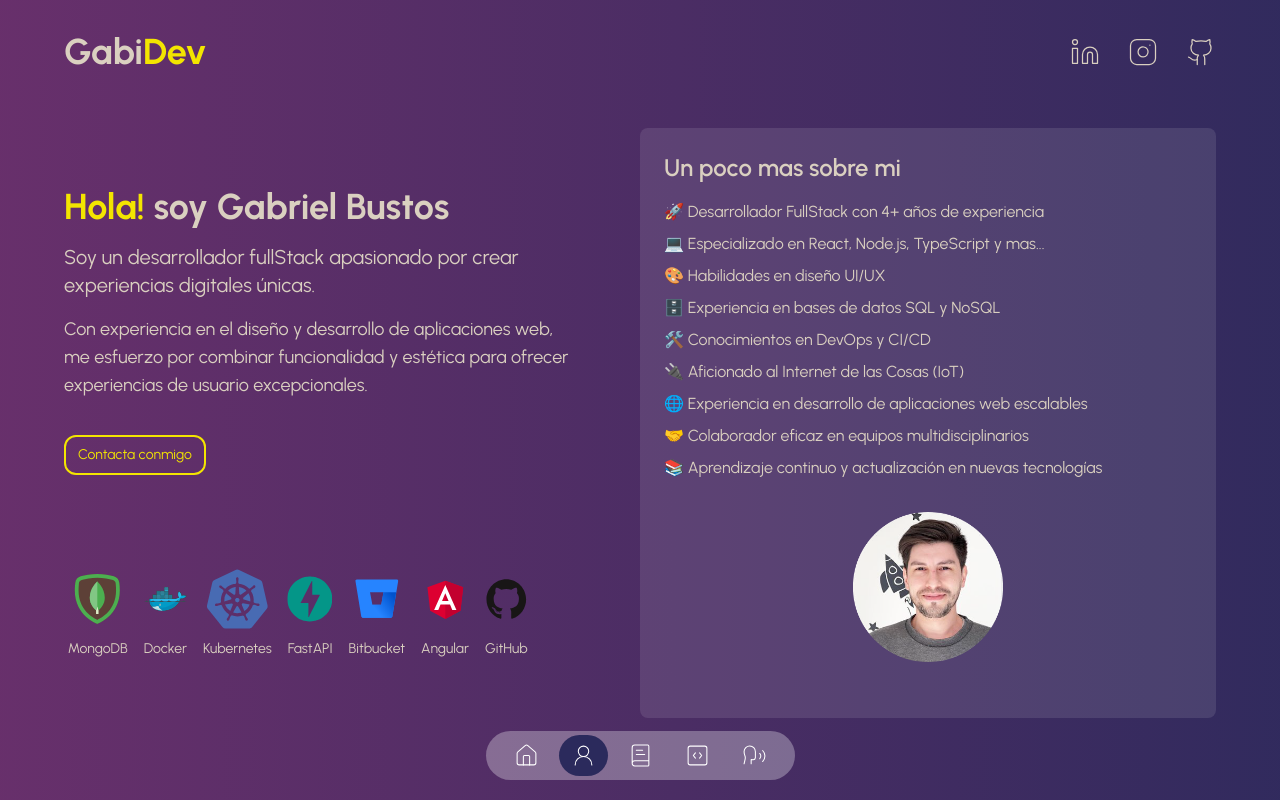
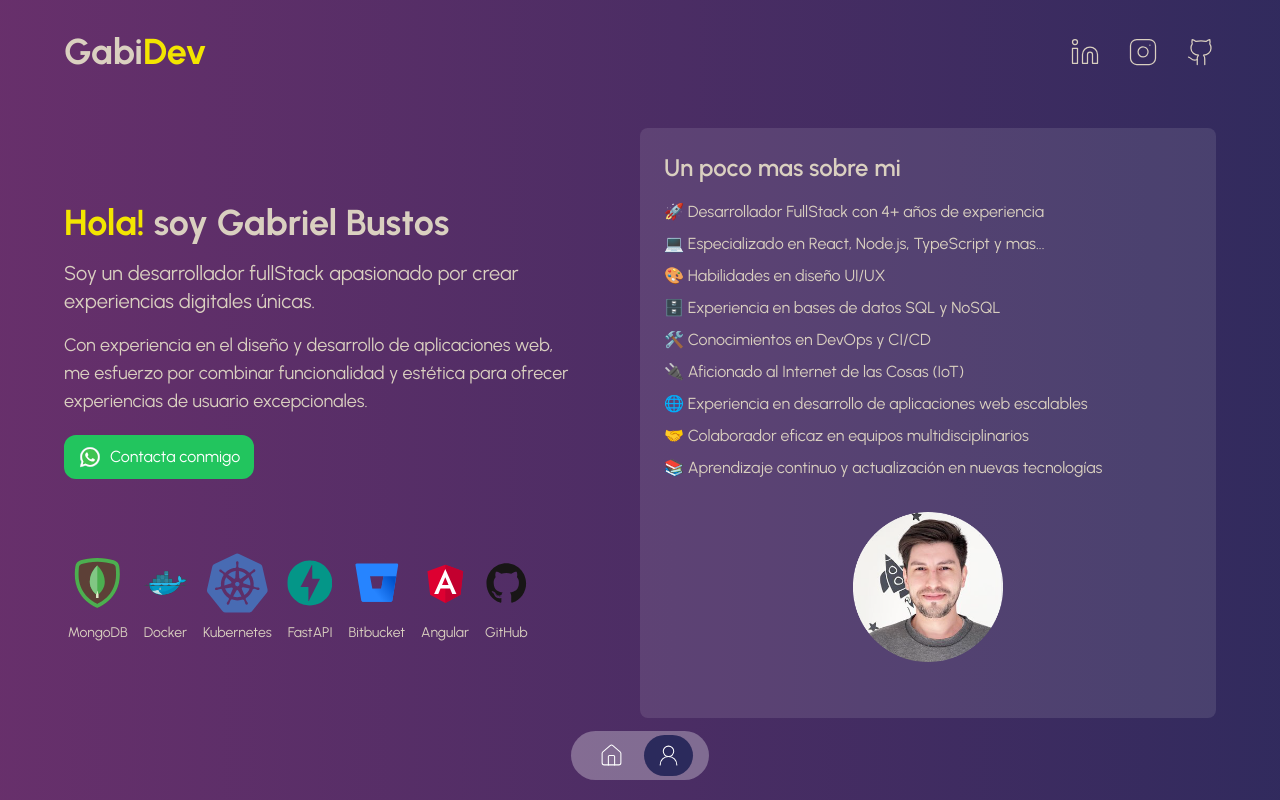
Before and after one commit to gabrielbustosdev/gb-weblog, a Next.js app: page /about-me in a window 1280 px wide. Built offline with nearby package versions, Linux system fonts and the light colour scheme.

Commit message:
simple contact

```diff
--- a/app/about-me/page.tsx
+++ b/app/about-me/page.tsx
@@ -18,8 +18,11 @@ export default function AboutMePage() {
               <p className="text-base md:text-lg mb-4">
                 Con experiencia en el diseño y desarrollo de aplicaciones web, me esfuerzo por combinar funcionalidad y estética para ofrecer experiencias de usuario excepcionales.
               </p>
-              <a href="/contact"
-                className="inline-block px-3 py-2 my-5 transition-all border-2 cursor-pointer text-sm md:text-md w-fit text-secondary border-secondary rounded-xl hover:shadow-xl hover:shadow-secondary" >
+              <a href="https://wa.me/5493516864617"
+                target="_blank"
+                rel="noopener noreferrer"
+                className="flex items-center px-3 py-2 my-5 transition-all border-2 cursor-pointer text-md w-fit text-white bg-green-500 border-green-500 rounded-xl hover:shadow-xl hover:shadow-green-500/50">
+                <Image src="/icons/whatsapp.svg" width={24} height={24} alt="WhatsApp" className="mr-2" />
                 Contacta conmigo
               </a>
               <div className="mt-8">
--- a/components/Main.tsx
+++ b/components/Main.tsx
@@ -36,8 +36,11 @@ const Main = () => {
                         <a href="/projects" className="px-3 py-2 my-2 transition-all border-2 cursor-pointer text-md w-fit rounded-xl hover:shadow-xl hover:shadow-white/50">
                             Ver proyectos
                         </a>
-                        <a href="/contact"
-                            className="px-3 py-2 my-5 transition-all border-2 cursor-pointer text-md w-fit text-secondary border-secondary rounded-xl hover:shadow-xl hover:shadow-secondary" >
+                        <a href="https://wa.me/5493516864617"
+                           target="_blank"
+                           rel="noopener noreferrer"
+                           className="flex items-center px-3 py-2 my-5 transition-all border-2 cursor-pointer text-md w-fit text-white bg-green-500 border-green-500 rounded-xl hover:shadow-xl hover:shadow-green-500/50">
+                            <Image src="/icons/whatsapp.svg" width={24} height={24} alt="WhatsApp" className="mr-2" />
                             Contacta conmigo
                         </a>
                     </div>
--- a/data.tsx
+++ b/data.tsx
@@ -32,6 +32,7 @@ export const itemsNavbar = [
         icon: <UserRound size={25} color="#fff" strokeWidth={1} />,
         link: "/about-me",
     },
+    /*
     {
         id: 3,
         title: "Book",
@@ -49,7 +50,7 @@ export const itemsNavbar = [
         title: "Home",
         icon: <Speech size={25} color="#fff" strokeWidth={1} />,
         link: "/testimonials",
-    },
+    },*/
 ];
 
 export const dataAboutPage = [
```
Also changed, not shown: public/icons/whatsapp.svg (added).
